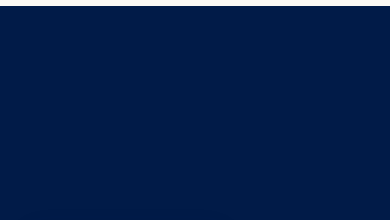
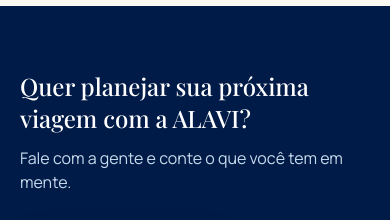
Before and after one commit to alavidestinos-create/alavi-site, a Next.js app: page /sobre in a window 390 px wide. Shown: the part 1125-1345 px from the top of the page. Built offline with nearby package versions, Linux system fonts and the light colour scheme; no server answers; a web font is replaced by a local one.

Commit message:
Corrige definitivamente bug de conteudo invisivel no mobile

```diff
--- a/src/app/globals.css
+++ b/src/app/globals.css
@@ -42,7 +42,9 @@
 }
 
 /* Reveal-on-scroll: aplicado via componente Reveal (IntersectionObserver).
-   Sem JS ou com prefers-reduced-motion, o conteúdo permanece sempre visível. */
+   A classe .reveal-init só é adicionada pelo próprio JavaScript, depois de
+   confirmar que o elemento está fora da tela — nunca por padrão. Isso
+   garante que, sem JS (ou antes dele rodar), o conteúdo já nasce visível. */
 .reveal-init {
   opacity: 0;
   transform: translateY(24px);
--- a/src/components/ui/Reveal.tsx
+++ b/src/components/ui/Reveal.tsx
@@ -9,49 +9,51 @@
   delay?: number;
 }
 
+type AnimateState = "visible" | "pending" | "animating";
+
 /**
  * Fade-in + translate suave quando o elemento entra na viewport.
- * Sem JavaScript (ou com prefers-reduced-motion), o conteúdo permanece
- * sempre visível — ver regra em globals.css.
+ *
+ * Importante: o conteúdo nasce SEMPRE visível por padrão (tanto no HTML
+ * gerado pelo servidor quanto antes de qualquer JavaScript rodar). A
+ * animação é aplicada apenas como um efeito progressivo opcional — só entra
+ * em estado "escondido antes de animar" depois que o próprio JavaScript, já
+ * rodando no navegador, confirma que o elemento está fora da tela. Isso
+ * evita que uma conexão lenta, hidratação atrasada ou qualquer falha de JS
+ * deixe seções inteiras invisíveis permanentemente (bug real já visto em
+ * produção).
  */
 export function Reveal({ children, className, delay = 0 }: RevealProps) {
   const ref = useRef<HTMLDivElement>(null);
-  const [visible, setVisible] = useState(false);
+  const [state, setState] = useState<AnimateState>("visible");
 
   useEffect(() => {
     const node = ref.current;
-    if (!node) return;
+    if (!node || typeof IntersectionObserver === "undefined") return;
 
-    // Se o elemento já está visível (ou quase) no momento em que o
-    // componente monta — comum em telas pequenas, links com âncora ou
-    // conexões lentas, quando o JS termina de carregar depois de o usuário
-    // já ter rolado a página — mostra o conteúdo imediatamente, sem
-    // depender do IntersectionObserver disparar a tempo.
     const rect = node.getBoundingClientRect();
-    const alreadyInView = rect.top < window.innerHeight && rect.bottom > 0;
-    if (alreadyInView) {
-      setVisible(true);
-      return;
-    }
+    const alreadyInView = rect.top < window.innerHeight * 1.1 && rect.bottom > 0;
+    if (alreadyInView) return; // já visível, sem necessidade de animar
+
+    setState("pending");
 
     const observer = new IntersectionObserver(
       (entries) => {
         entries.forEach((entry) => {
           if (entry.isIntersecting) {
-            setVisible(true);
+            setState("animating");
             observer.disconnect();
           }
         });
       },
-      { threshold: 0.1, rootMargin: "0px 0px -10% 0px" }
+      { threshold: 0.05, rootMargin: "0px 0px -5% 0px" }
     );
 
     observer.observe(node);
 
-    // Rede de segurança: garante que o conteúdo nunca fique escondido
-    // permanentemente, mesmo se o observer não disparar por algum motivo
-    // (rolagem muito rápida, aba em segundo plano, navegador incomum).
-    const fallback = window.setTimeout(() => setVisible(true), 1800);
+    // Rede de segurança: garante que o conteúdo nunca fique escondido por
+    // muito tempo, mesmo se o observer não disparar por algum motivo.
+    const fallback = window.setTimeout(() => setState("animating"), 1200);
 
     return () => {
       observer.disconnect();
@@ -62,8 +64,12 @@
   return (
     <div
       ref={ref}
-      className={cn("reveal-init", visible && "reveal-in", className)}
-      style={visible ? { animationDelay: `${delay}ms` } : undefined}
+      className={cn(
+        state === "pending" && "reveal-init",
+        state === "animating" && "reveal-in",
+        className
+      )}
+      style={state === "animating" ? { animationDelay: `${delay}ms` } : undefined}
     >
       {children}
     </div>
```
